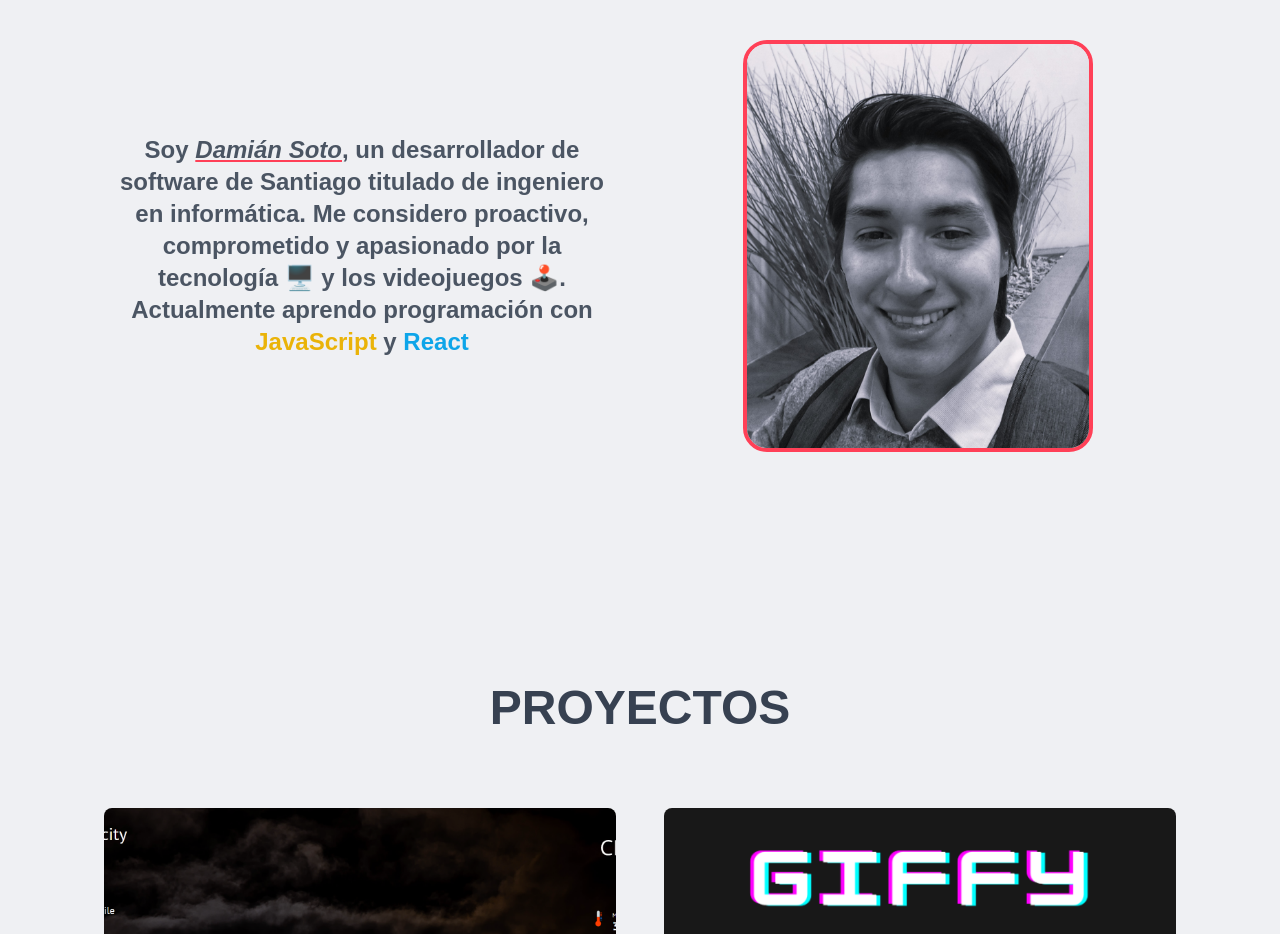
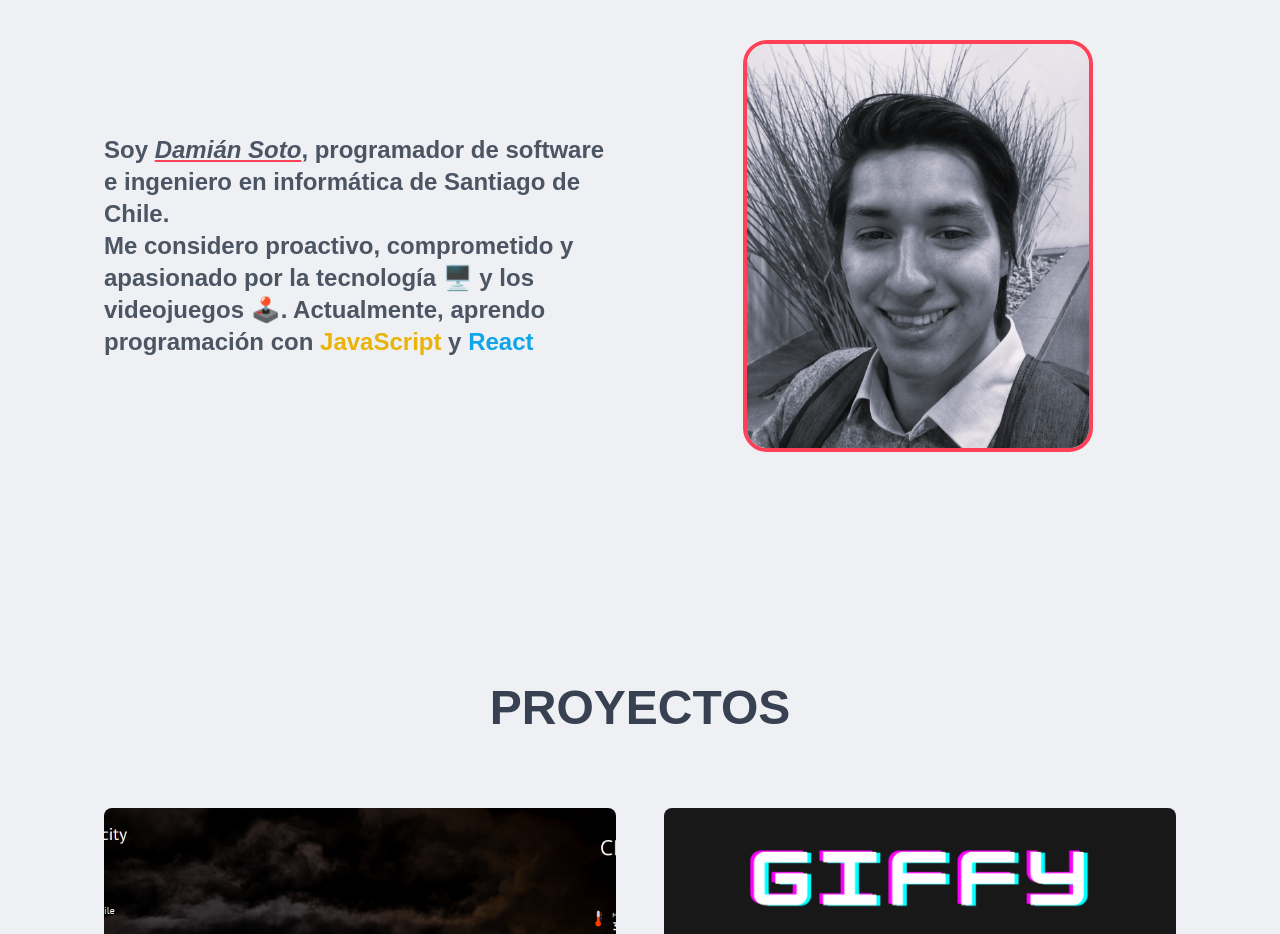
Before and after one commit to dmiante/portafolio, a React (Vite) app: page / in a window 1280 px wide. Shown: the part 980-1914 px from the top of the page. Built offline with nearby package versions, Linux system fonts and the light colour scheme.

Commit message:
FIX about me paragraph

```diff
--- a/src/components/About.jsx
+++ b/src/components/About.jsx
@@ -7,8 +7,10 @@ export default function About () {
           <h2 className='text-center text-4xl md:text-5xl font-bold text-gray-700 dark:text-slate-300 mb-5'>SOBRE MÍ</h2>
         </div>
         <div className='grid grid-cols-1 items-center h-auto gap-10 lg:my-0 md:grid-cols-2 place-items-center'>
-          <p className='text-gray-600 dark:text-slate-300 text-center font-semibold text-base md:text-xl lg:text-2xl'>
-            Soy <span className='italic underline underline-offset-2 decoration-2 decoration-logo hover:bg-logo hover:text-white hover:p-2 hover:rounded-xl'>Damián Soto</span>, un desarrollador de software de Santiago titulado de ingeniero en informática. Me considero proactivo, comprometido y apasionado por la tecnología 🖥️ y los videojuegos 🕹️. Actualmente aprendo programación con <span className='text-yellow-500'>JavaScript</span> y <span className='text-sky-500'>React</span>
+          <p className='text-gray-600 dark:text-slate-300 text-start font-semibold text-base md:text-xl lg:text-2xl'>
+            Soy <span className='italic underline underline-offset-2 decoration-2 decoration-logo'>Damián Soto</span>, programador de software e ingeniero en informática de Santiago de Chile.
+            <br />
+            Me considero proactivo, comprometido y apasionado por la tecnología 🖥️ y los videojuegos 🕹️. Actualmente, aprendo programación con <span className='text-yellow-500'>JavaScript</span> y <span className='text-sky-500'>React</span>
           </p>
           <img src={Profile} alt='profile' loading='lazy' className='rounded-3xl border-logo border-4' width={350} />
         </div>
```
